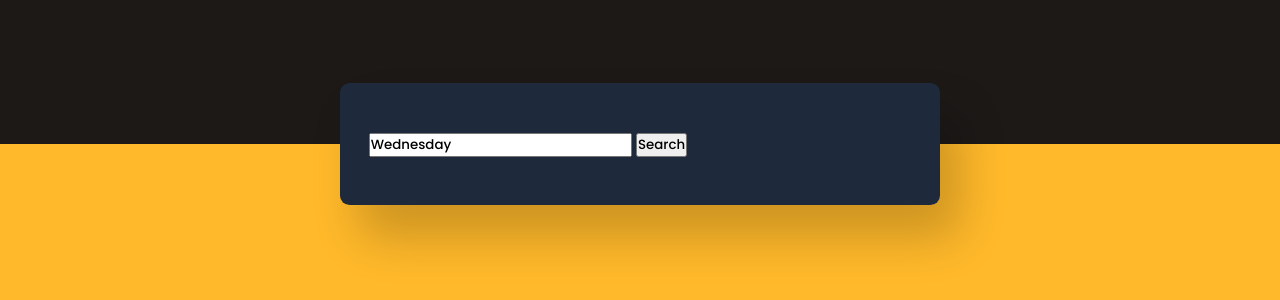
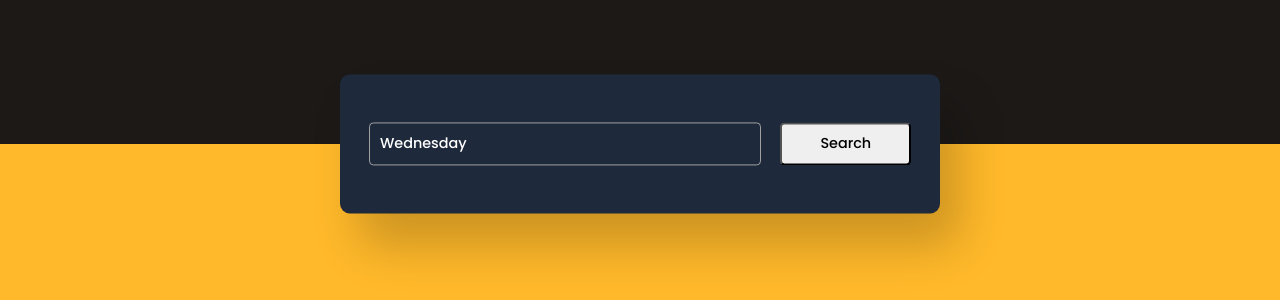
Before and after one commit to thorcamara/Movie_info_app, a plain HTML site: page index.html in a window 1280 px wide. Shown: the part 256-556 px from the top of the page. Drawn offline with Linux system fonts and the light colour scheme.

Commit message:
Styled search-container

```diff
--- a/style.css
+++ b/style.css
@@ -25,3 +25,23 @@ body {
   border-radius: 0.6em;
   box-shadow: 1.2em 2em 3em rgba(0, 0, 0, 0.2);
 }
+
+.search-container {
+  display: grid;
+  grid-template-columns: 9fr 3fr;
+  gap: 1.2em;
+}
+
+.search-container input,
+.search-container button {
+  font-size: 0.9em;
+  outline: none;
+  border-radius: 0.3em;
+}
+
+.search-container input {
+  background-color: transparent;
+  border: 1px solid #a0a0a0;
+  color: #fff;
+  padding: 0.7em;
+}
```
